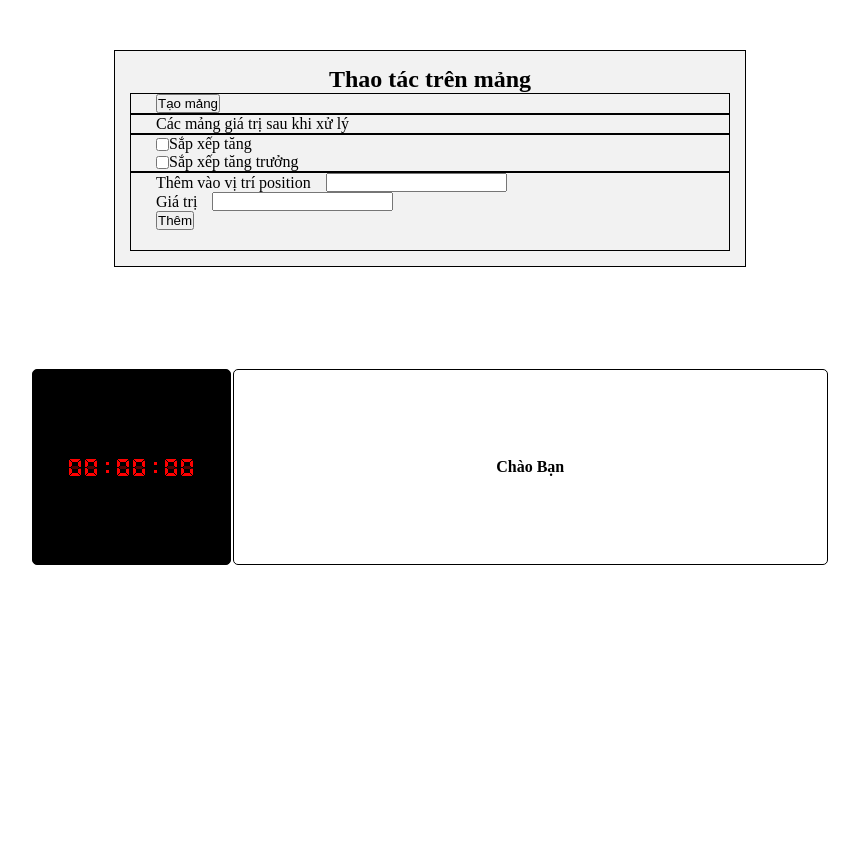
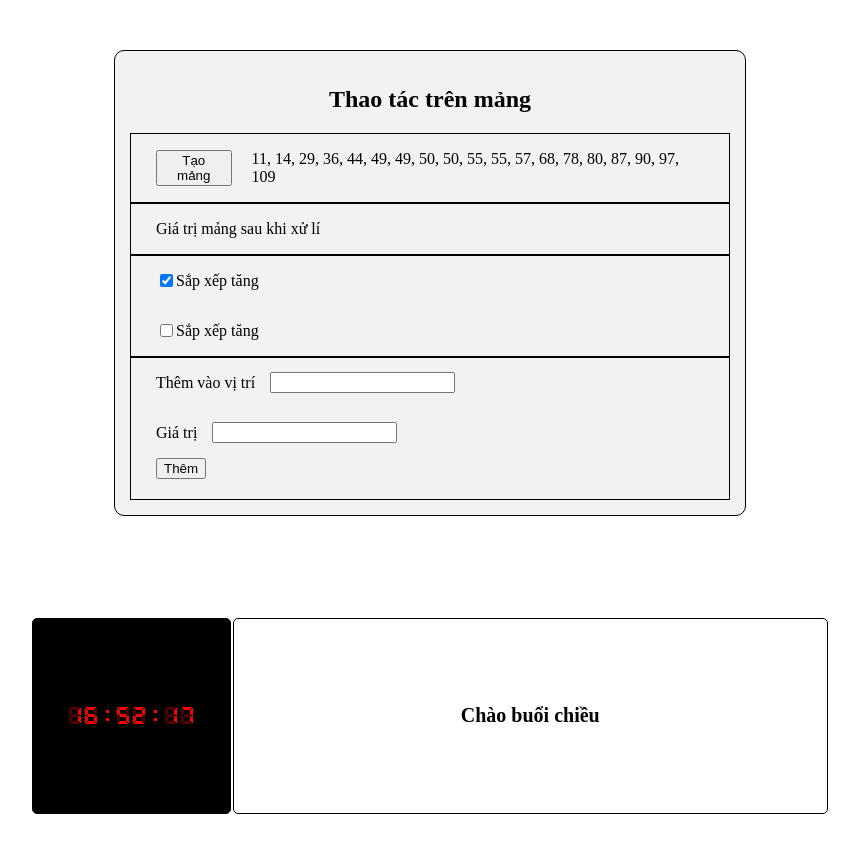
Before and after one commit to LeKimMy2002/BTTH.06, a plain HTML site: page Exercise1/index.html in a window 1280 px wide. Both pictures are taken after a click on the button "Tạo mảng". Shown: the whole page, without its empty margins (210-1069 px from the left). Drawn offline with Linux system fonts and the light colour scheme.

Commit message:
Toi da sua

```diff
--- a/Exercise1/index.html
+++ b/Exercise1/index.html
@@ -2,42 +2,46 @@
 <html lang="en">
   <head>
     <meta charset="UTF-8" />
-    <meta http-equiv="X-UA-Tương thích" content="IE = edge" />
+    <meta http-equiv="X-UA-Compatible" content="IE = edge" />
     <meta name="viewport" content="width = device-width, initial-scale = 1.0" />
     <title>Sử dụng đối tượng Array và Window</title>
     <link rel="stylesheet" href="/style.css" />
   </head>
   <body>
     <!-- requirement 1 -->
-    <div class="container">
-      <h2 style="text-align: center">Thao tác trên mảng</h2>
-      <div class="d-flex-center row">
+    <div class='container'>
+      <h2 style='text-align: center'>Thao tác trên mảng</h2>
+      <div class='d-flex-center row '>
           <div class="d-flex-center containerButton">
-          <button>Tạo mảng</button>
+            <button onclick="createArray()">Tạo mảng</button>
           </div>
-        <div class="d-flex-center containerNumber"><p></p></div>
+          <div class="d-flex-center containerNumber">
+            <p id="numberList"></p>
           </div>
-      <div class="row"><p>Các mảng giá trị sau khi xử lý</p></div>
-      <div class="row">
-        <div class="d-flex-center containerOption">
-          <input type="checkbox" đã kiểm tra />
+      </div>
+      <div class='row'>
+          <p id="valueAfterGet">Giá trị mảng sau khi xử lí</p>
+      </div>
+      <div class='row'>
+          <div class="d-flex-center containerOption"  onchange='toggleCheckbox("increase","deincrease")'>
+            <input type="checkbox"  id='increase' checked/>
             <p>Sắp xếp tăng</p>
           </div>
-        <div class="d-flex-center containerOption">
-          <input type="checkbox" />
-          <p>Sắp xếp tăng trưởng</p>
+          <div class="d-flex-center containerOption"   onchange='toggleCheckbox("deincrease","increase")'>
+            <input type="checkbox"  id='deincrease'/>
+            <p>Sắp xếp tăng</p>
           </div>
       </div>
-      <div class="row">
+      <div class='row'>
           <div class="d-flex-center containerInput">
-          <p>Thêm vào vị trí position</p>
-          <input type="number" />
+            <p>Thêm vào vị trí</p>
+            <input type="number"  id='position'/>
           </div>
           <div class="d-flex-center containerInput">
             <p>Giá trị</p>
-          <input type=" number " />
+            <input type="number"  id='valueInput'/>
           </div>
-        <button style="margin-bottom: 20px">Thêm</button>
+          <button style="margin-bottom: 20px;" onclick="getValue()">Thêm</button>
       </div>
     </div>
     <!-- requirement 2 -->
@@ -45,14 +49,14 @@
       <tr>
           <th style="width: 25%; background-color: black;">
               <div style="display: flex; justify-content: center">
-                  <img class="hour_1" src="/img/00.gif" alt="" />
-                  <img class="hour_2" src="/img/00.gif" alt="" />
-                  <img class="two_dot" src="/img/haicham.gif" alt="" />
-                  <img class="minute_1" src="/img/00.gif" alt="" />
-                  <img class="minute_2" src="/img/00.gif" alt="" />
-                  <img class="two_dot" src="/img/haicham.gif" alt="" />
-                  <img class="second_1" src="/img/00.gif" alt="" />
-                  <img class="second_2" src="/img/00.gif" alt="" />
+                  <img class="hour_1" src="/img/00.gif" alt="/" />
+                  <img class="hour_2" src="/img/00.gif" alt="/" />
+                  <img class="two_dot" src="/img/haicham.gif" alt="/" />
+                  <img class="minute_1" src="/img/00.gif" alt="/" />
+                  <img class="minute_2" src="/img/00.gif" alt="/" />
+                  <img class="two_dot" src="/img/haicham.gif" alt="/" />
+                  <img class="second_1" src="/img/00.gif" alt="/" />
+                  <img class="second_2" src="/img/00.gif" alt="/" />
               </div>
           </th>
           <th class="border">
@@ -60,6 +64,6 @@
           </th>
       </tr>
   </table>
-  <script src="script.js"></script>
+  <script src="main.js"></script>
   </body>
 </html>
--- /dev/null
+++ b/Exercise1/main.js
@@ -0,0 +1,123 @@
+var numberList = Array.from({ length: Math.floor(Math.random() * 20) + 10 }, () =>
+  Math.floor(Math.random() * 100) + 10
+);
+function createArray() {
+  numberList = Array.from({ length: Math.floor(Math.random() * 20) + 10 }, () =>
+    Math.floor(Math.random() * 100) + 10
+  );
+  renderNumber()
+}
+renderNumber()
+function renderNumber() {
+    document.getElementById("numberList").innerHTML = "";
+    if (document.getElementById("increase").checked) {
+      numberList.sort(function (a, b) {
+        return a - b;
+      });
+    }
+    if (document.getElementById("deincrease").checked) {
+      numberList.sort(function (a, b) {
+        return b - a;
+      });
+    }
+    for (var i = 0; i < numberList.length; i++) {
+      if (i !== numberList.length - 1) {
+        document.getElementById("numberList").innerHTML += numberList[i] + ", ";
+      } else {
+        document.getElementById("numberList").innerHTML += numberList[i];
+      }
+    }
+}
+function getValue() {
+  var number = Number(document.getElementById("valueInput").value);
+  var position = Number(document.getElementById("position").value);
+  numberList.splice(position, 0, number);
+  renderNumber();
+  document.getElementById("valueAfterGet").innerHTML = "";
+  for (var i = 0; i < numberList.length; i++) {
+    if (i !== numberList.length - 1) {
+      document.getElementById("valueAfterGet").innerHTML += numberList[i] + ", ";
+    } else {
+      document.getElementById("valueAfterGet").innerHTML += numberList[i];
+    }
+  }
+}
+
+function toggleCheckbox(x, y) {
+  if (document.getElementById(x).checked) {
+    document.getElementById(y).checked = false;
+    renderNumber();
+  }
+  if (document.getElementById(x).checked) {
+    document.getElementById(y).checked = false;
+    renderNumber();
+  }
+}
+
+
+
+function changeStyle(text) {
+    text.classList.add("animation")
+    let changeColor = setInterval(() => {
+        text.classList.toggle("changeColor")
+    }, 200)
+    setTimeout(() => {
+        text.classList.remove("changeColor", "animation")
+        clearInterval(changeColor)
+    }, 6000)
+}
+setInterval(() => {
+    const date = new Date();
+    const hours = date.getHours();
+    const minutes = date.getMinutes();
+    const seconds = date.getSeconds();
+
+    if (hours < 10) {
+        const hour_1 = document.querySelector(".hour_1");
+        const hour_2 = document.querySelector(".hour_2");
+        hour_1.src = "img/00.gif";
+        hour_2.src = `img/0${hours}.gif`;
+    } else {
+        const hour_1 = document.querySelector(".hour_1");
+        const hour_2 = document.querySelector(".hour_2");
+        hour_1.src = `img/0${Math.floor(hours / 10)}.gif`;
+        hour_2.src = `img/0${hours % 10}.gif`;
+    }
+
+    if (minutes < 10) {
+        const minute_1 = document.querySelector(".minute_1");
+        const minute_2 = document.querySelector(".minute_2");
+        minute_1.src = "img/00.gif";
+        minute_2.src = `img/0${minutes}.gif`;
+    } else {
+        const minute_1 = document.querySelector(".minute_1");
+        const minute_2 = document.querySelector(".minute_2");
+        minute_1.src = `img/0${Math.floor(minutes / 10)}.gif`;
+        minute_2.src = `img/0${minutes % 10}.gif`;
+    }
+
+    if (seconds < 10) {
+        const second_1 = document.querySelector(".second_1");
+        const second_2 = document.querySelector(".second_2");
+        second_1.src = "img/00.gif";
+        second_2.src = `img/0${seconds}.gif`;
+    } else {
+        const second_1 = document.querySelector(".second_1");
+        const second_2 = document.querySelector(".second_2");
+        second_1.src = `img/0${Math.floor(seconds / 10)}.gif`;
+        second_2.src = `img/0${seconds % 10}.gif`;
+    }
+
+    const text = document.getElementsByClassName("title");
+    if (hours < 12) {
+        text[0].innerHTML = "Chào buổi sáng";
+    } else if (hours < 17) {
+        text[0].innerHTML = "Chào buổi chiều";
+    } else {
+        text[0].innerHTML = "Chào buổi tối";
+    }
+
+    if ( (hours == 12 || hours == 17 || hours == 20  ) && minutes == 00 && seconds == 00 ) {
+        changeStyle(text[0])
+    }
+}, 1000);
--- a/Exercise1/style.css
+++ b/Exercise1/style.css
@@ -4,6 +4,7 @@
     background: #f2f2f2;
     width: 600px;
     margin: 50px auto;
+    border-radius: 10px;
 }
 .d-flex-center {
     display: flex;
@@ -30,16 +31,6 @@
     margin-left: 15px;
 }
 /* CSS requirement 2 */
-*{
-    margin: 0;
-    padding: 0;
-}
-
-body{
-    width: 100vw;
-    height: 100vh;
-}
-
 table{
     width: 800px;
     height: 200px;
@@ -54,4 +45,23 @@ th{
 }
 .border {
     border-radius:  5px;
+    margin-left: 10px;
 }
+.changeColor {
+    color: red;
+}
+.animation {
+    animation: zoomText 6s ease;
+}
+.title {
+    font-size: 20px;
+}
+
+@keyframes zoomText {
+    0% {
+        font-size: 20px;
+    }
+    100% {
+        font-size: 40px;
+    }
+}
```
Lines whose indentation alone changed are shown as unchanged.
